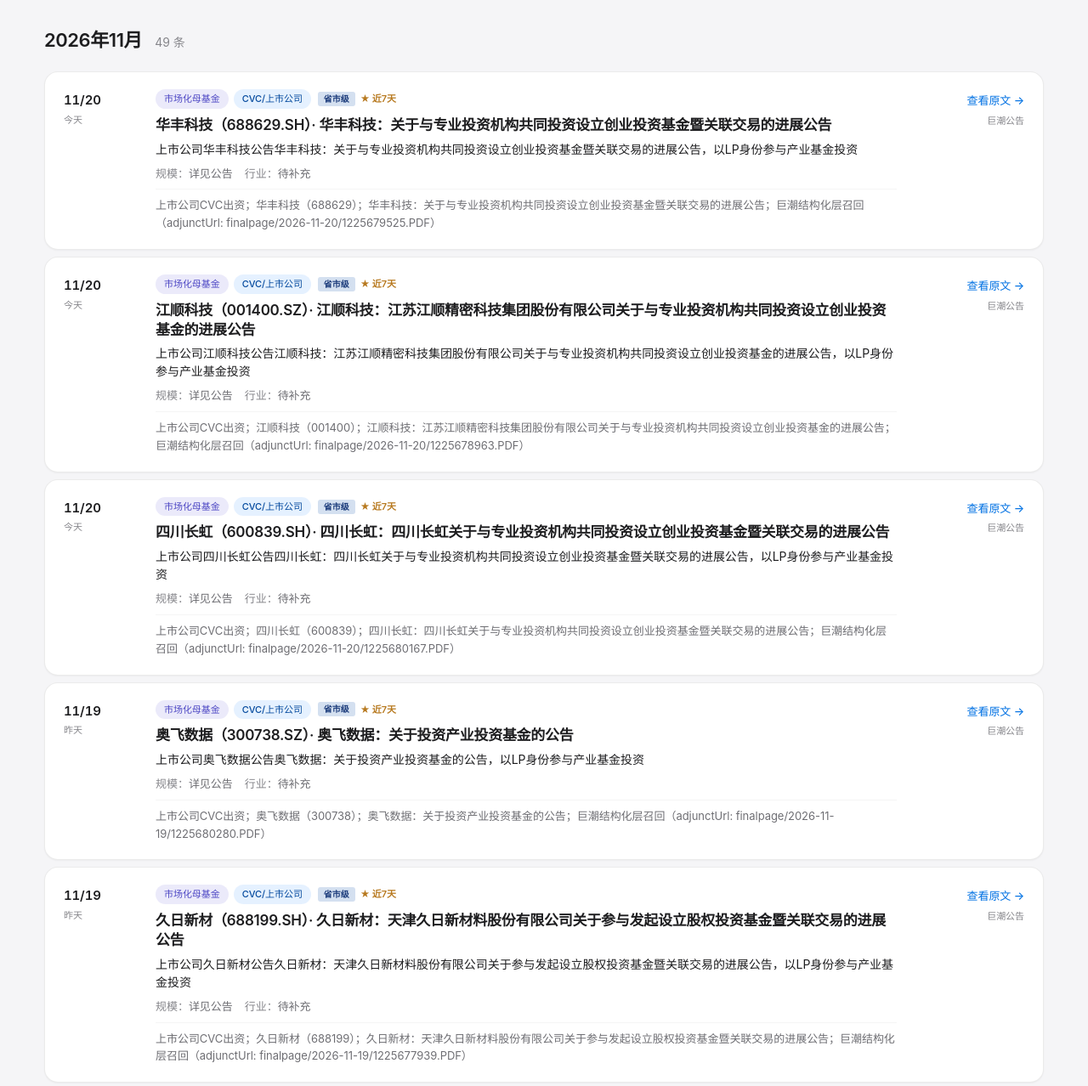
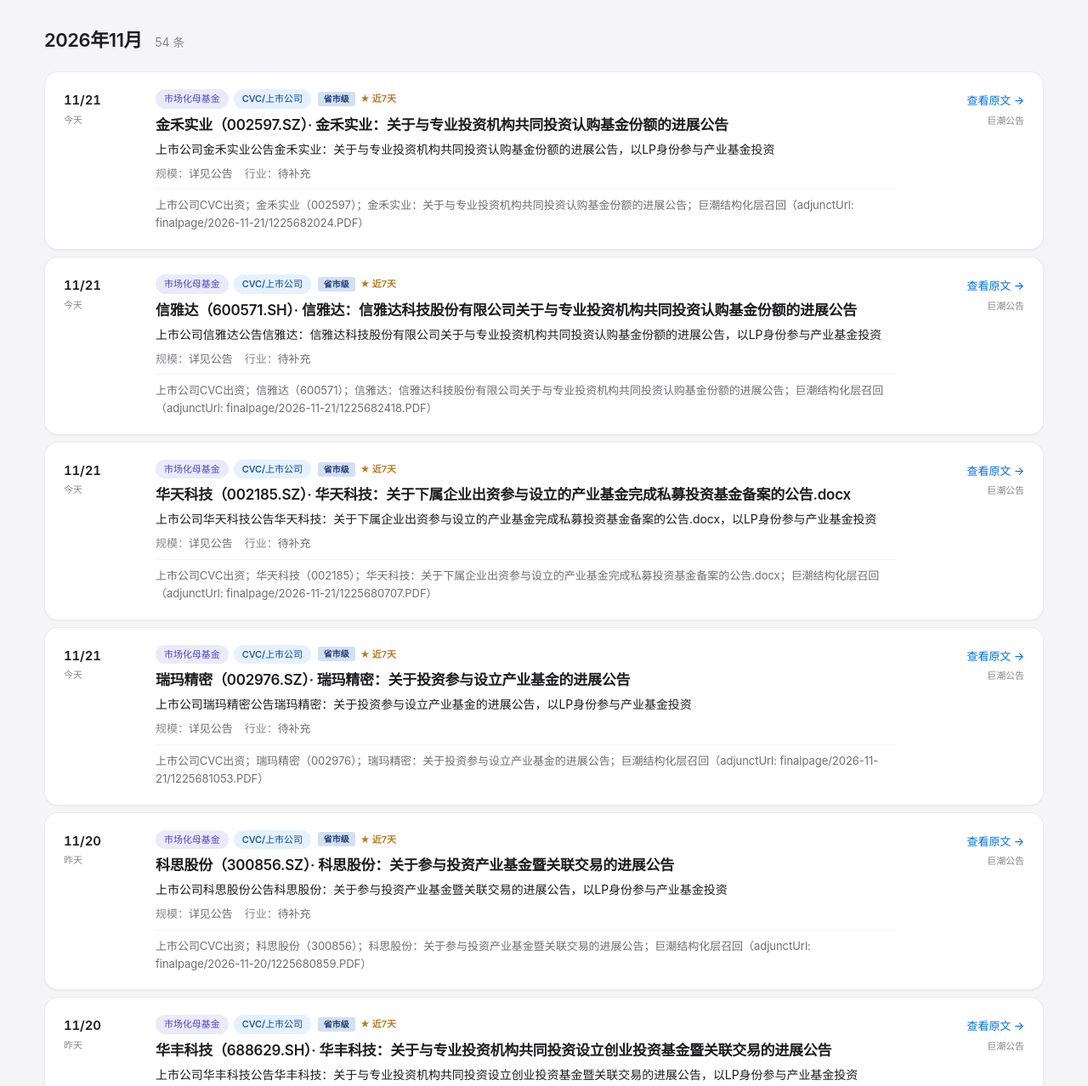
Before and after one commit to ylin23-commits/lp-tracker, a plain HTML site: page docs/index.html in a window 1280 px wide. Shown: the part 462-1740 px from the top of the page at 85% size. Drawn offline with Linux system fonts and the light colour scheme.

Commit message:
chore: daily refresh 2026-11-21 13:33

```diff
--- a/docs/index.html
+++ b/docs/index.html
@@ -426,8 +426,13 @@ footer code {
 
 <script>
 const DATA = {
-  lastUpdated: "2026-11-20 13:40",
+  lastUpdated: "2026-11-21 13:33",
   rows: [
+    { date: "2026-11-21", precise: true, cat: "market", level: "provincial", name: "金禾实业（002597.SZ）· 金禾实业：关于与专业投资机构共同投资认购基金份额的进展公告", action: "上市公司金禾实业公告金禾实业：关于与专业投资机构共同投资认购基金份额的进展公告，以LP身份参与产业基金投资", size: "详见公告", fbType: "none", fbText: "CVC/上市公司", detail: "上市公司CVC出资；金禾实业（002597）；金禾实业：关于与专业投资机构共同投资认购基金份额的进展公告；巨潮结构化层召回（adjunctUrl: finalpage/2026-11-21/1225682024.PDF）", industry: "待补充", url: "http://static.cninfo.com.cn/finalpage/2026-11-21/1225682024.PDF", urlLabel: "巨潮公告" },
+    { date: "2026-11-21", precise: true, cat: "market", level: "provincial", name: "信雅达（600571.SH）· 信雅达：信雅达科技股份有限公司关于与专业投资机构共同投资认购基金份额的进展公告", action: "上市公司信雅达公告信雅达：信雅达科技股份有限公司关于与专业投资机构共同投资认购基金份额的进展公告，以LP身份参与产业基金投资", size: "详见公告", fbType: "none", fbText: "CVC/上市公司", detail: "上市公司CVC出资；信雅达（600571）；信雅达：信雅达科技股份有限公司关于与专业投资机构共同投资认购基金份额的进展公告；巨潮结构化层召回（adjunctUrl: finalpage/2026-11-21/1225682418.PDF）", industry: "待补充", url: "http://static.cninfo.com.cn/finalpage/2026-11-21/1225682418.PDF", urlLabel: "巨潮公告" },
+    { date: "2026-11-21", precise: true, cat: "market", level: "provincial", name: "华天科技（002185.SZ）· 华天科技：关于下属企业出资参与设立的产业基金完成私募投资基金备案的公告.docx", action: "上市公司华天科技公告华天科技：关于下属企业出资参与设立的产业基金完成私募投资基金备案的公告.docx，以LP身份参与产业基金投资", size: "详见公告", fbType: "none", fbText: "CVC/上市公司", detail: "上市公司CVC出资；华天科技（002185）；华天科技：关于下属企业出资参与设立的产业基金完成私募投资基金备案的公告.docx；巨潮结构化层召回（adjunctUrl: finalpage/2026-11-21/1225680707.PDF）", industry: "待补充", url: "http://static.cninfo.com.cn/finalpage/2026-11-21/1225680707.PDF", urlLabel: "巨潮公告" },
+    { date: "2026-11-21", precise: true, cat: "market", level: "provincial", name: "瑞玛精密（002976.SZ）· 瑞玛精密：关于投资参与设立产业基金的进展公告", action: "上市公司瑞玛精密公告瑞玛精密：关于投资参与设立产业基金的进展公告，以LP身份参与产业基金投资", size: "详见公告", fbType: "none", fbText: "CVC/上市公司", detail: "上市公司CVC出资；瑞玛精密（002976）；瑞玛精密：关于投资参与设立产业基金的进展公告；巨潮结构化层召回（adjunctUrl: finalpage/2026-11-21/1225681053.PDF）", industry: "待补充", url: "http://static.cninfo.com.cn/finalpage/2026-11-21/1225681053.PDF", urlLabel: "巨潮公告" },
+    { date: "2026-11-20", precise: true, cat: "market", level: "provincial", name: "科思股份（300856.SZ）· 科思股份：关于参与投资产业基金暨关联交易的进展公告", action: "上市公司科思股份公告科思股份：关于参与投资产业基金暨关联交易的进展公告，以LP身份参与产业基金投资", size: "详见公告", fbType: "none", fbText: "CVC/上市公司", detail: "上市公司CVC出资；科思股份（300856）；科思股份：关于参与投资产业基金暨关联交易的进展公告；巨潮结构化层召回（adjunctUrl: finalpage/2026-11-20/1225680859.PDF）", industry: "待补充", url: "http://static.cninfo.com.cn/finalpage/2026-11-20/1225680859.PDF", urlLabel: "巨潮公告" },
     { date: "2026-11-20", precise: true, cat: "market", level: "provincial", name: "华丰科技（688629.SH）· 华丰科技：关于与专业投资机构共同投资设立创业投资基金暨关联交易的进展公告", action: "上市公司华丰科技公告华丰科技：关于与专业投资机构共同投资设立创业投资基金暨关联交易的进展公告，以LP身份参与产业基金投资", size: "详见公告", fbType: "none", fbText: "CVC/上市公司", detail: "上市公司CVC出资；华丰科技（688629）；华丰科技：关于与专业投资机构共同投资设立创业投资基金暨关联交易的进展公告；巨潮结构化层召回（adjunctUrl: finalpage/2026-11-20/1225679525.PDF）", industry: "待补充", url: "http://static.cninfo.com.cn/finalpage/2026-11-20/1225679525.PDF", urlLabel: "巨潮公告" },
     { date: "2026-11-20", precise: true, cat: "market", level: "provincial", name: "江顺科技（001400.SZ）· 江顺科技：江苏江顺精密科技集团股份有限公司关于与专业投资机构共同投资设立创业投资基金的进展公告", action: "上市公司江顺科技公告江顺科技：江苏江顺精密科技集团股份有限公司关于与专业投资机构共同投资设立创业投资基金的进展公告，以LP身份参与产业基金投资", size: "详见公告", fbType: "none", fbText: "CVC/上市公司", detail: "上市公司CVC出资；江顺科技（001400）；江顺科技：江苏江顺精密科技集团股份有限公司关于与专业投资机构共同投资设立创业投资基金的进展公告；巨潮结构化层召回（adjunctUrl: finalpage/2026-11-20/1225678963.PDF）", industry: "待补充", url: "http://static.cninfo.com.cn/finalpage/2026-11-20/1225678963.PDF", urlLabel: "巨潮公告" },
     { date: "2026-11-20", precise: true, cat: "market", level: "provincial", name: "四川长虹（600839.SH）· 四川长虹：四川长虹关于与专业投资机构共同投资设立创业投资基金暨关联交易的进展公告", action: "上市公司四川长虹公告四川长虹：四川长虹关于与专业投资机构共同投资设立创业投资基金暨关联交易的进展公告，以LP身份参与产业基金投资", size: "详见公告", fbType: "none", fbText: "CVC/上市公司", detail: "上市公司CVC出资；四川长虹（600839）；四川长虹：四川长虹关于与专业投资机构共同投资设立创业投资基金暨关联交易的进展公告；巨潮结构化层召回（adjunctUrl: finalpage/2026-11-20/1225680167.PDF）", industry: "待补充", url: "http://static.cninfo.com.cn/finalpage/2026-11-20/1225680167.PDF", urlLabel: "巨潮公告" },
@@ -1720,7 +1725,7 @@ const CAT_META = {
 };
 
 let filters = { cat: "all", lvl: "all", window: "90" };
-const TODAY = new Date("2026-11-20");
+const TODAY = new Date("2026-11-21");
 const SEVEN_DAYS_AGO = new Date(TODAY); SEVEN_DAYS_AGO.setDate(TODAY.getDate() - 7);
 
 function daysAgo(dateStr) {
```
